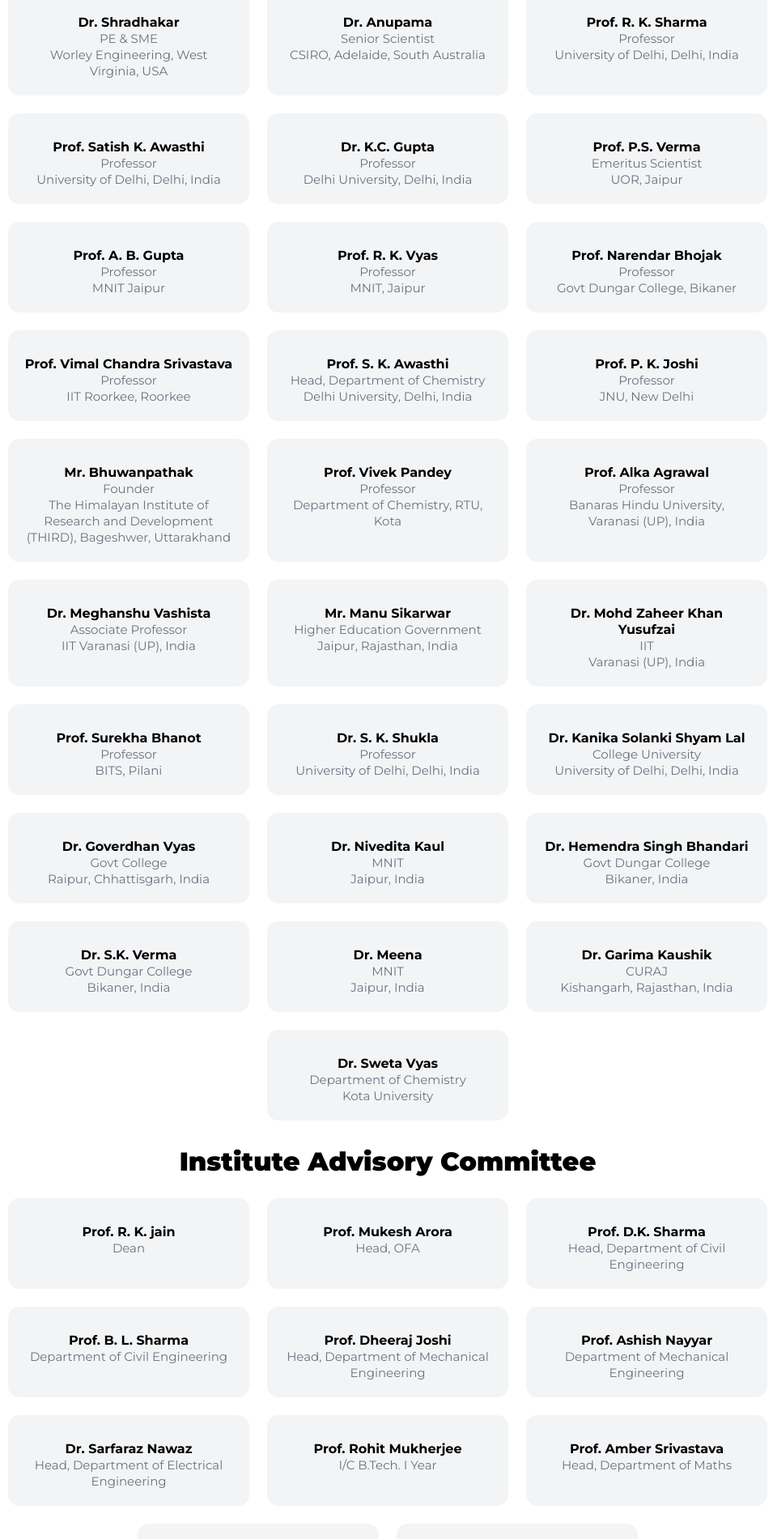
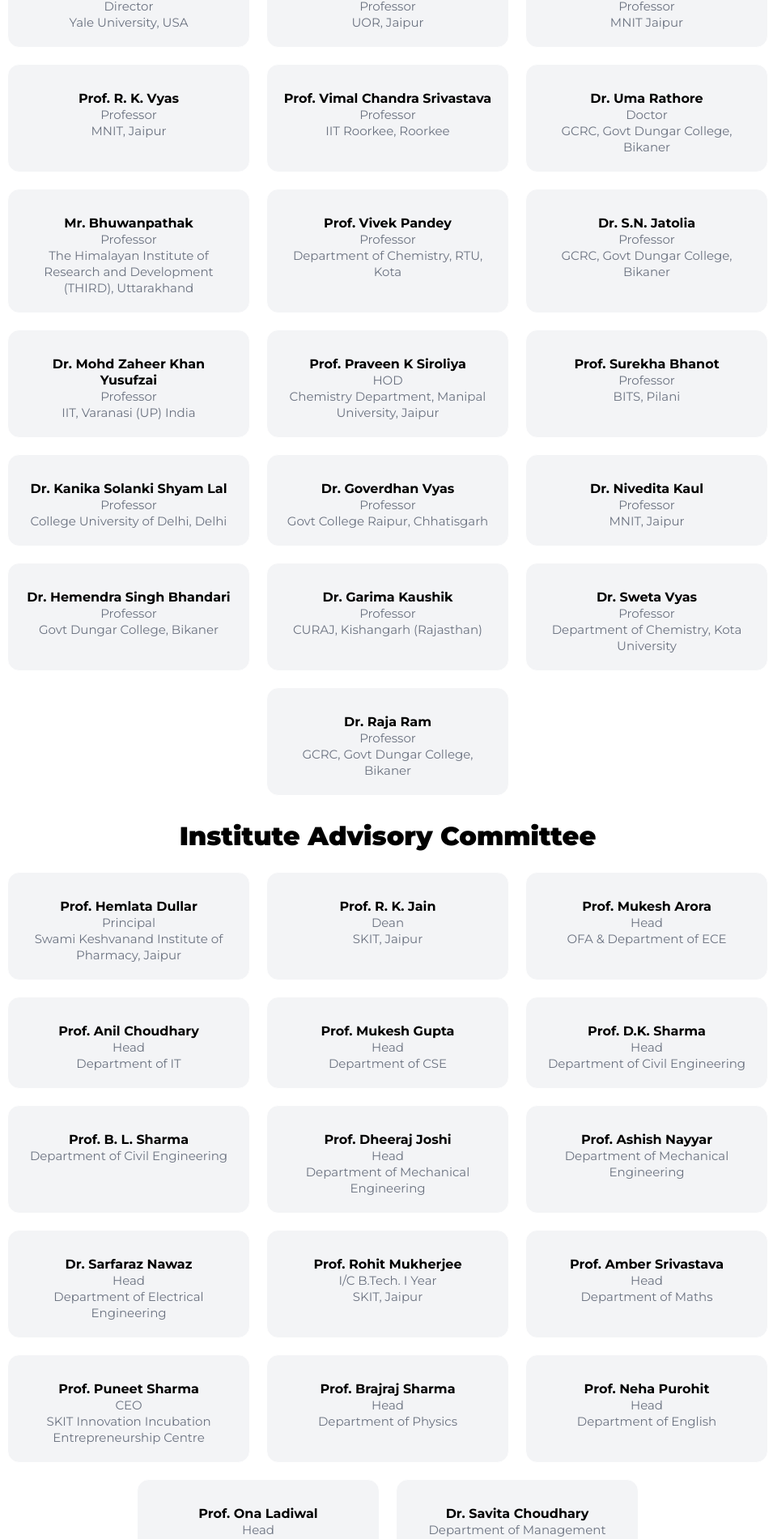
Before and after one commit to Prashant-S29/icepadm_skit, a Next.js app: page /advisors in a window 1280 px wide. Shown: the part 239-2140 px from the top of the page at 81% size, without its empty margins (161-1116 px from the left). Built offline with nearby package versions, Linux system fonts and the light colour scheme.

Commit message:
Feat: Added important dates section Refactor: Updated Organizers page with latest data

```diff
--- a/app/advisors/page.tsx
+++ b/app/advisors/page.tsx
@@ -6,11 +6,6 @@
     <>
       <div className="w-full min-h-screen flex justify-center text-center pb-5">
         <div className="w-full mt-5">
-          <div className="leading-tight">
-            <span className="max-[400px]:text-[22px] text-[24px] sm:text-[28px]  md:text-[30px] lg:text-[32px] font-black">
-              Advisory Committee
-            </span>
-          </div>
           {advisoryBoard.map((advisoryDetail, index) => (
             <div key={index} className="mt-[30px] w-full leading-tight px-2">
               <div>
--- a/app/registration/page.tsx
+++ b/app/registration/page.tsx
@@ -1,4 +1,5 @@
 import CONFERENCE_REG_CARD from "@/components/conferenceRegCard";
+import IMP_DATES from "@/components/importantDates";
 import PAPER_SUB_CARD from "@/components/paperSubCard";
 import { paperSubmissionDetails, registrationDetails } from "@/contant";
 import React from "react";
@@ -37,6 +38,9 @@
           </div>
         </div>
 
+        <div className="mt-5">
+          <IMP_DATES />
+        </div>
       </div>
     </>
   );
--- a/app/speakers/page.tsx
+++ b/app/speakers/page.tsx
@@ -31,12 +31,12 @@
                       </span>
                     </div>
                     <div className="leading-tight">
-                      <span className="text-[13px] md:text-[15px] text-gray-500">
+                      <span className="text-[12px] md:text-[13px] text-gray-500">
                         {speakerDetail.post}
                       </span>
                     </div>
                     <div className="leading-tight">
-                      <span className="text-[13px] md:text-[15px] text-gray-500">
+                      <span className="text-[12px] md:text-[13px] text-gray-500">
                         {speakerDetail.address}
                       </span>
                     </div>
--- a/components/about.tsx
+++ b/components/about.tsx
@@ -1,9 +1,8 @@
-import { srj } from "@/public";
-import Image from "next/image";
+import React from "react";
 import Link from "next/link";
-import React from "react";
 
 import { FaDownload } from "react-icons/fa";
+import IMP_DATES from "./importantDates";
 
 const ABOUT = () => {
   return (
@@ -13,7 +12,7 @@
         className=" flex relative mt-5 scroll-m-[150px]  p-5 justify-center items-center w-full"
       >
         <div className="text-center h-full flex items-center ">
-          <div className="text">
+          <div>
             <div className="leading-tight">
               <span className="max-[400px]:text-[22px] text-[24px] sm:text-[28px]  md:text-[30px] lg:text-[32px]  font-black">
                 About ICEPADM-2024
@@ -43,6 +42,10 @@
                 Conference Plan of Execution <FaDownload />
               </Link>
             </div>
+
+            <div className=" mt-[50px]">
+              <IMP_DATES />
+            </div>
           </div>
         </div>
       </div>
--- a/components/hero.tsx
+++ b/components/hero.tsx
@@ -49,18 +49,29 @@
 
             <div className="mt-2 leading-tight sm:leading-normal">
               <span className="font-medium text-[14px] md:text-[16px]">
-                <span className="text-gray-500 ">Organized by</span>{" "}<br className="block sm:hidden"/>
+                <span className="text-gray-500 ">Organized by</span>{" "}
+                <br className="block sm:hidden" />
                 Department of Chemistry, SKIT Jaipur, Rajsthan India
               </span>
             </div>
+            <div className=" leading-tight sm:leading-normal mt-2">
+              <span className="font-medium text-[14px] md:text-[16px]">
+                <span className="text-gray-500 ">In association with</span>
+                <br />
+                Royal Society of Chemistry (RSC)
+                <br /> Green Chemistry Research Center (GCRC), Bikaner
+                <br />
+                Society for Promotion and Education of Sciences (SPES)
+              </span>
+            </div>
 
-            <div className="mt-2 leading-tight lg:leading-normal ">
+            {/* <div className="mt-2 leading-tight lg:leading-normal ">
               <span className="font-medium text-[13px] lg:text-[15px] italic">
                 {'"'}We aims to create an optimal environment for fostering new
                 collaborations and bringing together scholars from around the
                 world{'"'}
               </span>
-            </div>
+            </div> */}
 
             <div className="mt-5  flex justify-center flex-wrap sm:flex-nowrap lg:block xl:flex xl:justify-start ">
               <Link href="/registration">
--- /dev/null
+++ b/components/importantDates.tsx
@@ -0,0 +1,47 @@
+import { importantDates } from "@/contant";
+import React from "react";
+
+const IMP_DATES = () => {
+  return (
+    <>
+      <div className="leading-tight text-center">
+        <span className="max-[400px]:text-[22px] text-[24px] sm:text-[28px]  md:text-[30px] lg:text-[32px]  font-black">
+          Important Dates
+        </span>
+      </div>
+      <div className="text-left flex justify-center flex-wrap gap-5 mt-5">
+        {importantDates.map((dates, index) => (
+          <div
+            key={index}
+            className="bg-gray-100 w-full sm:w-[300px] p-4 rounded-[20px] border border-gray-100 hover:border-gray-300 duration-300"
+          >
+            <div>
+              <div>
+                <span className=" text-[14px]">Category</span>
+              </div>
+              <div className="leading-tight">
+                <span className=" font-semibold text-[16px]">
+                  {dates.category}
+                </span>
+              </div>
+            </div>
+            <div className="mt-2">
+              <div>
+                <span className=" text-[14px]">Last Date</span>
+              </div>
+              <div className="leading-tight">
+                <div className="leading-tight">
+                  <span className=" font-semibold text-[16px]">
+                    {dates.lastDate}
+                  </span>
+                </div>
+              </div>
+            </div>
+          </div>
+        ))}
+      </div>
+    </>
+  );
+};
+
+export default IMP_DATES;
--- a/contant.ts
+++ b/contant.ts
@@ -37,6 +37,7 @@
   khanbaba,
   sksukla,
   drmeena,
+  warner,
 } from "./public";
 
 const navLinks: { herf: string; text: string }[] = [
@@ -180,17 +181,6 @@
     ],
   },
   {
-    category: "Chairpersons",
-    members: [
-      {
-        photo: santeega,
-        name: "Dr. Sangeeta Vyas",
-        post: "Professor",
-        department: "Department of Chemistry, SKIT",
-      },
-    ],
-  },
-  {
     category: "Convenors",
     members: [
       {
@@ -208,14 +198,25 @@
     ],
   },
   {
-    category: "Organizing Secretaries",
+    category: "Co-Convenors",
     members: [
+      {
+        photo: santeega,
+        name: "Prof. Sangeeta Vyas",
+        post: "Professor",
+        department: "Department of Chemistry, SKIT",
+      },
       {
         photo: vinita,
         name: "Prof. Vinita Sharma",
         post: "Professor",
         department: "Department of Chemistry, SKIT",
       },
+    ],
+  },
+  {
+    category: "Organizing Secretaries",
+    members: [
       {
         photo: anurag,
         name: "Dr. Anurag Sharma",
@@ -247,36 +248,16 @@
   }[];
 }[] = [
   {
-    category: "International and National Advisory Committee",
+    category: " Advisory Committee",
     members: [
       {
-        name: "Dr. Shradhakar",
-        post: "PE & SME",
-        address: "Worley Engineering, West Virginia, USA",
-      },
-      {
-        name: "Dr. Anupama",
-        post: "Senior Scientist",
-        address: "CSIRO, Adelaide, South Australia",
-      },
-      {
-        name: "Prof. R. K. Sharma",
-        post: "Professor",
-        address: "University of Delhi, Delhi, India",
-      },
-      {
-        name: "Prof. Satish K. Awasthi",
-        post: "Professor",
-        address: "University of Delhi, Delhi, India",
-      },
-      {
-        name: "Dr. K.C. Gupta",
-        post: "Professor",
-        address: "Delhi University, Delhi, India",
+        name: "Prof. Paul Anastas",
+        post: "Director",
+        address: "Yale University, USA",
       },
       {
         name: "Prof. P.S. Verma",
-        post: "Emeritus Scientist",
+        post: "Professor",
         address: "UOR, Jaipur",
       },
       {
@@ -290,30 +271,20 @@
         address: "MNIT, Jaipur",
       },
       {
-        name: "Prof. Narendar Bhojak",
-        post: "Professor",
-        address: "Govt Dungar College, Bikaner",
-      },
-      {
         name: "Prof. Vimal Chandra Srivastava",
         post: "Professor",
         address: "IIT Roorkee, Roorkee",
       },
       {
-        name: "Prof. S. K. Awasthi",
-        post: "Head, Department of Chemistry",
-        address: "Delhi University, Delhi, India",
-      },
-      {
-        name: "Prof. P. K. Joshi",
-        post: "Professor",
-        address: "JNU, New Delhi",
+        name: "Dr. Uma Rathore",
+        post: "Doctor",
+        address: "GCRC, Govt Dungar College, Bikaner",
       },
       {
         name: "Mr. Bhuwanpathak",
-        post: "Founder",
+        post: "Professor",
         address:
-          "The Himalayan Institute of Research and Development (THIRD), Bageshwer, Uttarakhand",
+          "The Himalayan Institute of Research and Development (THIRD), Uttarakhand",
       },
       {
         name: "Prof. Vivek Pandey",
@@ -321,24 +292,19 @@
         address: "Department of Chemistry, RTU, Kota",
       },
       {
-        name: "Prof. Alka Agrawal",
+        name: "Dr. S.N. Jatolia",
         post: "Professor",
-        address: "Banaras Hindu University, Varanasi (UP), India",
-      },
-      {
-        name: "Dr. Meghanshu Vashista",
-        post: "Associate Professor",
-        address: "IIT Varanasi (UP), India",
-      },
-      {
-        name: "Mr. Manu Sikarwar",
-        post: "Higher Education Government",
-        address: "Jaipur, Rajasthan, India",
+        address: "GCRC, Govt Dungar College, Bikaner",
       },
       {
         name: "Dr. Mohd Zaheer Khan Yusufzai",
-        post: "IIT",
-        address: "Varanasi (UP), India",
+        post: "Professor",
+        address: "IIT, Varanasi (UP) India",
+      },
+      {
+        name: "Prof. Praveen K Siroliya",
+        post: "HOD",
+        address: "Chemistry Department, Manipal University, Jaipur",
       },
       {
         name: "Prof. Surekha Bhanot",
@@ -346,49 +312,39 @@
         address: "BITS, Pilani",
       },
       {
-        name: "Dr. S. K. Shukla",
+        name: "Dr. Kanika Solanki Shyam Lal",
         post: "Professor",
-        address: "University of Delhi, Delhi, India",
-      },
-      {
-        name: "Dr. Kanika Solanki Shyam Lal",
-        post: "College University",
-        address: "University of Delhi, Delhi, India",
+        address: "College University of Delhi, Delhi",
       },
       {
         name: "Dr. Goverdhan Vyas",
-        post: "Govt College",
-        address: "Raipur, Chhattisgarh, India",
+        post: "Professor",
+        address: "Govt College Raipur, Chhatisgarh",
       },
       {
         name: "Dr. Nivedita Kaul",
-        post: "MNIT",
-        address: "Jaipur, India",
+        post: "Professor",
+        address: "MNIT, Jaipur",
       },
       {
         name: "Dr. Hemendra Singh Bhandari",
-        post: "Govt Dungar College",
-        address: "Bikaner, India",
-      },
-      {
-        name: "Dr. S.K. Verma",
-        post: "Govt Dungar College",
-        address: "Bikaner, India",
-      },
-      {
-        name: "Dr. Meena",
-        post: "MNIT",
-        address: "Jaipur, India",
+        post: "Professor",
+        address: "Govt Dungar College, Bikaner",
       },
       {
         name: "Dr. Garima Kaushik",
-        post: "CURAJ",
-        address: "Kishangarh, Rajasthan, India",
+        post: "Professor",
+        address: "CURAJ, Kishangarh (Rajasthan)",
       },
       {
         name: "Dr. Sweta Vyas",
-        post: "Department of Chemistry",
-        address: "Kota University",
+        post: "Professor",
+        address: "Department of Chemistry, Kota University",
+      },
+      {
+        name: "Dr. Raja Ram",
+        post: "Professor",
+        address: "GCRC, Govt Dungar College, Bikaner",
       },
     ],
   },
@@ -396,59 +352,89 @@
     category: "Institute Advisory Committee",
     members: [
       {
-        name: "Prof. R. K. jain",
+        name: "Prof. Hemlata Dullar",
+        post: "Principal",
+        address: "Swami Keshvanand Institute of Pharmacy, Jaipur",
+      },
+      {
+        name: "Prof. R. K. Jain",
         post: "Dean",
-        address: "",
+        address: "SKIT, Jaipur",
       },
       {
         name: "Prof. Mukesh Arora",
-        post: "Head, OFA",
-        address: "",
+        post: "Head",
+        address: "OFA & Department of ECE",
+      },
+      {
+        name: "Prof. Anil Choudhary",
+        post: "Head",
+        address: "Department of IT",
+      },
+      {
+        name: "Prof. Mukesh Gupta",
+        post: "Head",
+        address: "Department of CSE",
       },
       {
         name: "Prof. D.K. Sharma",
-        post: "Head, Department of Civil Engineering",
-        address: "",
+        post: "Head",
+        address: "Department of Civil Engineering",
       },
       {
         name: "Prof. B. L. Sharma",
-        post: "Department of Civil Engineering",
-        address: "",
+        post: "",
+        address: "Department of Civil Engineering",
       },
       {
         name: "Prof. Dheeraj Joshi",
-        post: "Head, Department of Mechanical Engineering",
-        address: "",
+        post: "Head",
+        address: "Department of Mechanical Engineering",
       },
       {
         name: "Prof. Ashish Nayyar",
-        post: "Department of Mechanical Engineering",
-        address: "",
+        post: "",
+        address: "Department of Mechanical Engineering",
       },
       {
         name: "Dr. Sarfaraz Nawaz",
-        post: "Head, Department of Electrical Engineering",
-        address: "",
+        post: "Head",
+        address: "Department of Electrical Engineering",
       },
       {
         name: "Prof. Rohit Mukherjee",
         post: "I/C B.Tech. I Year",
-        address: "",
+        address: "SKIT, Jaipur",
       },
       {
         name: "Prof. Amber Srivastava",
-        post: "Head, Department of Maths",
-        address: "",
+        post: "Head",
+        address: "Department of Maths",
+      },
+      {
+        name: "Prof. Puneet Sharma",
+        post: "CEO",
+        address: "SKIT Innovation Incubation Entrepreneurship Centre",
       },
       {
         name: "Prof. Brajraj Sharma",
-        post: "Head, Department of Physics",
-        address: "",
+        post: "Head",
+        address: "Department of Physics",
       },
       {
         name: "Prof. Neha Purohit",
-        post: "Head, Department of English",
-        address: "",
+        post: "Head",
+        address: "Department of English",
+      },
+      {
+        name: "Prof. Ona Ladiwal",
+        post: "Head",
+        address: "Department of Management Studies",
+      },
+      {
+        name: "Dr. Savita Choudhary",
+        post: "",
+        address: "Department of Management Studies",
       },
     ],
   },
@@ -460,6 +446,12 @@
   post: string;
   address: string;
 }[] = [
+  {
+    photo: warner,
+    name: "Prof. John C. Warner",
+    post: "President, CTO and Chairman",
+    address: "Warner Babcock Institute for Green Chemistry",
+  },
   {
     photo: shraddhakar,
     name: "Dr. Shraddhakar",
@@ -603,6 +595,28 @@
   },
 ];
 
+const importantDates: {
+  category: string;
+  lastDate: string;
+}[] = [
+  {
+    category: "Abstract Submission",
+    lastDate: "20th March, 2024",
+  },
+  {
+    category: "Acceptance of Abstract",
+    lastDate: "22th March, 2024",
+  },
+  {
+    category: "Full Paper Submission",
+    lastDate: "25th March, 2024",
+  },
+  {
+    category: "Last Date of Registration",
+    lastDate: "25th March, 2024",
+  },
+];
+
 export {
   navLinks,
   socials,
@@ -612,4 +626,5 @@
   contact,
   registrationDetails,
   paperSubmissionDetails,
+  importantDates
 };
--- a/public/index.ts
+++ b/public/index.ts
@@ -44,6 +44,7 @@
 import manu from "./speakers/manu.webp";
 import drmeena from "./speakers/drmeena.webp";
 import ramprasad from "./speakers/ramprasad.webp";
+import warner from "./speakers/warner.png";
 
 import bgOne from "./pictures/bgOne.webp";
 import bgTwo from "./pictures/bgTwo.webp";
@@ -139,4 +140,5 @@
   manu,
   drmeena,
   ramprasad,
+  warner
 };
```
Also changed, not shown: public/speakers/warner.png (added).
